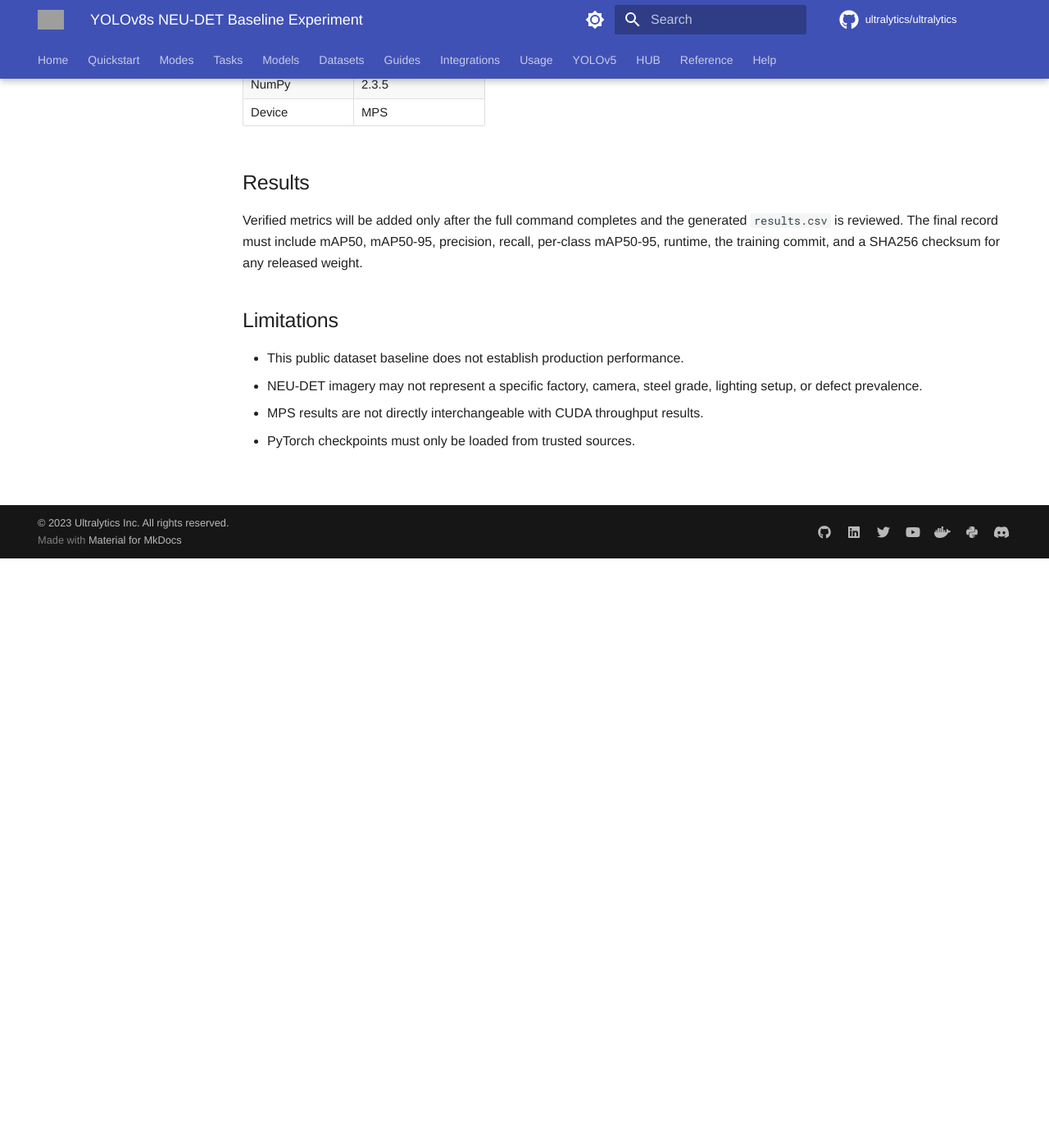
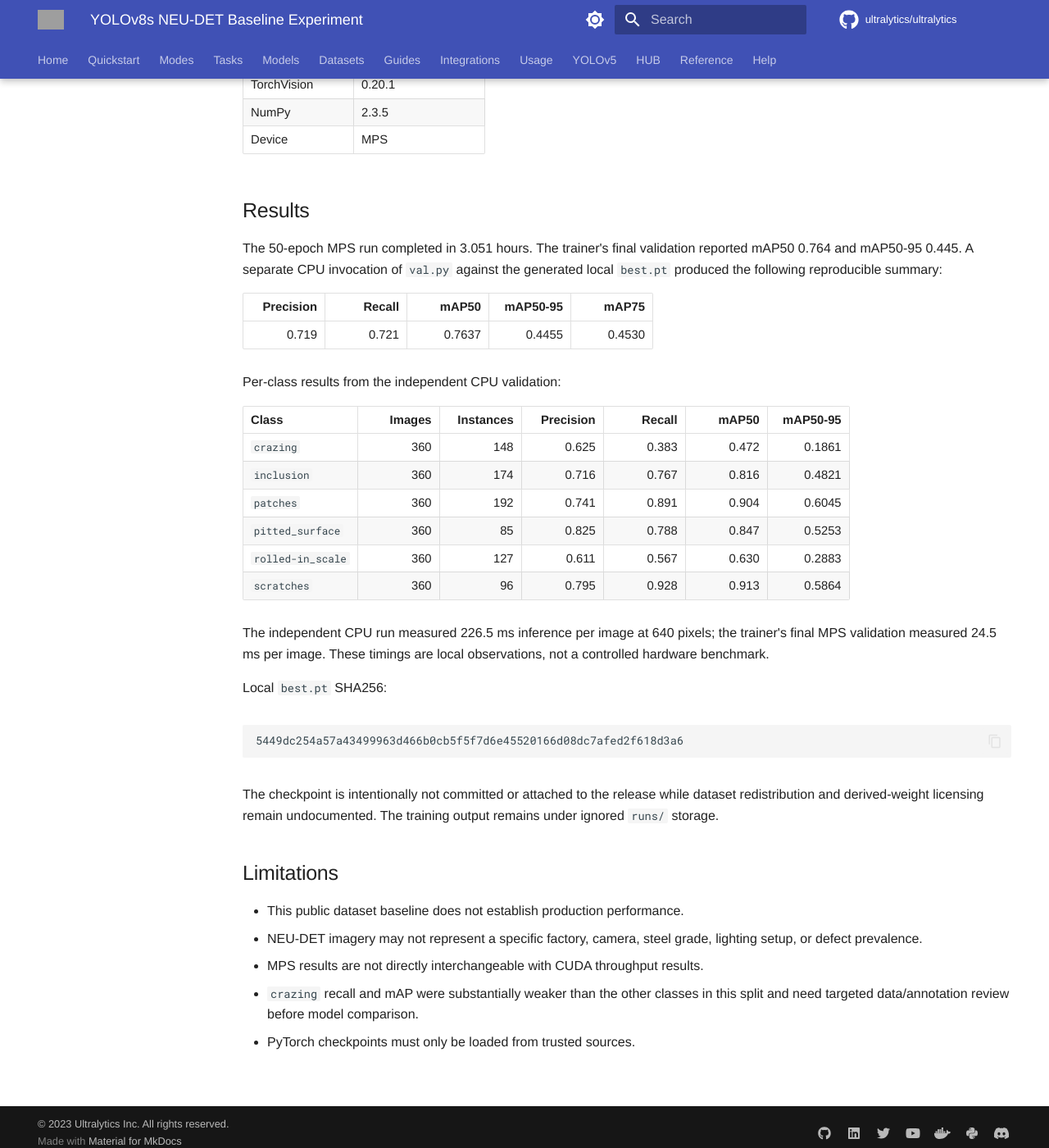
Before and after one commit to YfengJ/steel-defect-detection, an MkDocs documentation site: the page built from docs/experiments/yolov8s-neu-det-baseline.md, in a window 1280 px wide and 1400 px high, scrolled down 1851 px. Shown: the whole window at 82% size. Built offline with MkDocs 1.6.1 and Material for MkDocs 9.7.7, drawn with Linux system fonts in a browser that asks for light colours; some web fonts are replaced; comment, search, counter and statistics services are not loaded; before the commit the page ends 2532 px from its top, so only the background shows below that; some of the changed text lies outside the part shown; grey boxes are pictures that could not be loaded.

Commit message:
docs: publish verified yolov8s baseline metrics

````diff
--- a/docs/experiments/yolov8s-neu-det-baseline.md
+++ b/docs/experiments/yolov8s-neu-det-baseline.md
@@ -8,8 +8,8 @@
 ## Status
 
 - Dataset structure and label pairing: verified locally.
-- One-epoch training and validation smoke test: in progress for v0.1.3.
-- Full 50-epoch baseline: pending completion.
+- One-epoch training and validation smoke test: completed.
+- Full 50-epoch baseline: completed and independently validated.
 - Published weight: not yet available.
 
 ## Reproduction Contract
@@ -23,7 +23,8 @@
 | Train images / labels | 1,440 / 1,440 |
 | Validation images / labels | 360 / 360 |
 | Image size | 640 |
-| Epochs | 50 planned |
+| Epochs | 50 completed |
+| Batch size | 16 |
 | Random seed | 0, deterministic mode enabled by the vendored trainer |
 | Dataset and weights in git | No |
 
@@ -72,10 +73,39 @@
 
 ## Results
 
-Verified metrics will be added only after the full command completes and the
-generated `results.csv` is reviewed. The final record must include mAP50,
-mAP50-95, precision, recall, per-class mAP50-95, runtime, the training commit,
-and a SHA256 checksum for any released weight.
+The 50-epoch MPS run completed in 3.051 hours. The trainer's final validation
+reported mAP50 0.764 and mAP50-95 0.445. A separate CPU invocation of `val.py`
+against the generated local `best.pt` produced the following reproducible
+summary:
+
+| Precision | Recall | mAP50 | mAP50-95 | mAP75 |
+| ---: | ---: | ---: | ---: | ---: |
+| 0.719 | 0.721 | 0.7637 | 0.4455 | 0.4530 |
+
+Per-class results from the independent CPU validation:
+
+| Class | Images | Instances | Precision | Recall | mAP50 | mAP50-95 |
+| --- | ---: | ---: | ---: | ---: | ---: | ---: |
+| `crazing` | 360 | 148 | 0.625 | 0.383 | 0.472 | 0.1861 |
+| `inclusion` | 360 | 174 | 0.716 | 0.767 | 0.816 | 0.4821 |
+| `patches` | 360 | 192 | 0.741 | 0.891 | 0.904 | 0.6045 |
+| `pitted_surface` | 360 | 85 | 0.825 | 0.788 | 0.847 | 0.5253 |
+| `rolled-in_scale` | 360 | 127 | 0.611 | 0.567 | 0.630 | 0.2883 |
+| `scratches` | 360 | 96 | 0.795 | 0.928 | 0.913 | 0.5864 |
+
+The independent CPU run measured 226.5 ms inference per image at 640 pixels;
+the trainer's final MPS validation measured 24.5 ms per image. These timings
+are local observations, not a controlled hardware benchmark.
+
+Local `best.pt` SHA256:
+
+```text
+5449dc254a57a43499963d466b0cb5f5f7d6e45520166d08dc7afed2f618d3a6
+```
+
+The checkpoint is intentionally not committed or attached to the release while
+dataset redistribution and derived-weight licensing remain undocumented. The
+training output remains under ignored `runs/` storage.
 
 ## Limitations
 
@@ -83,4 +113,6 @@
 - NEU-DET imagery may not represent a specific factory, camera, steel grade,
   lighting setup, or defect prevalence.
 - MPS results are not directly interchangeable with CUDA throughput results.
+- `crazing` recall and mAP were substantially weaker than the other classes in
+  this split and need targeted data/annotation review before model comparison.
 - PyTorch checkpoints must only be loaded from trusted sources.
````
Also changed, not shown: other parts of docs/experiments/yolov8s-neu-det-baseline.md (+1 -1 lines), README.md (+21 -4 lines), README.zh-CN.md (+16 -1 lines), RELEASE_NOTES.md (+9 -7 lines), docs/experiments/yolov8s-neu-det-v0.1.3-model-card.md (added, +88 -0 lines), docs/macos.md (+9 -4 lines).
